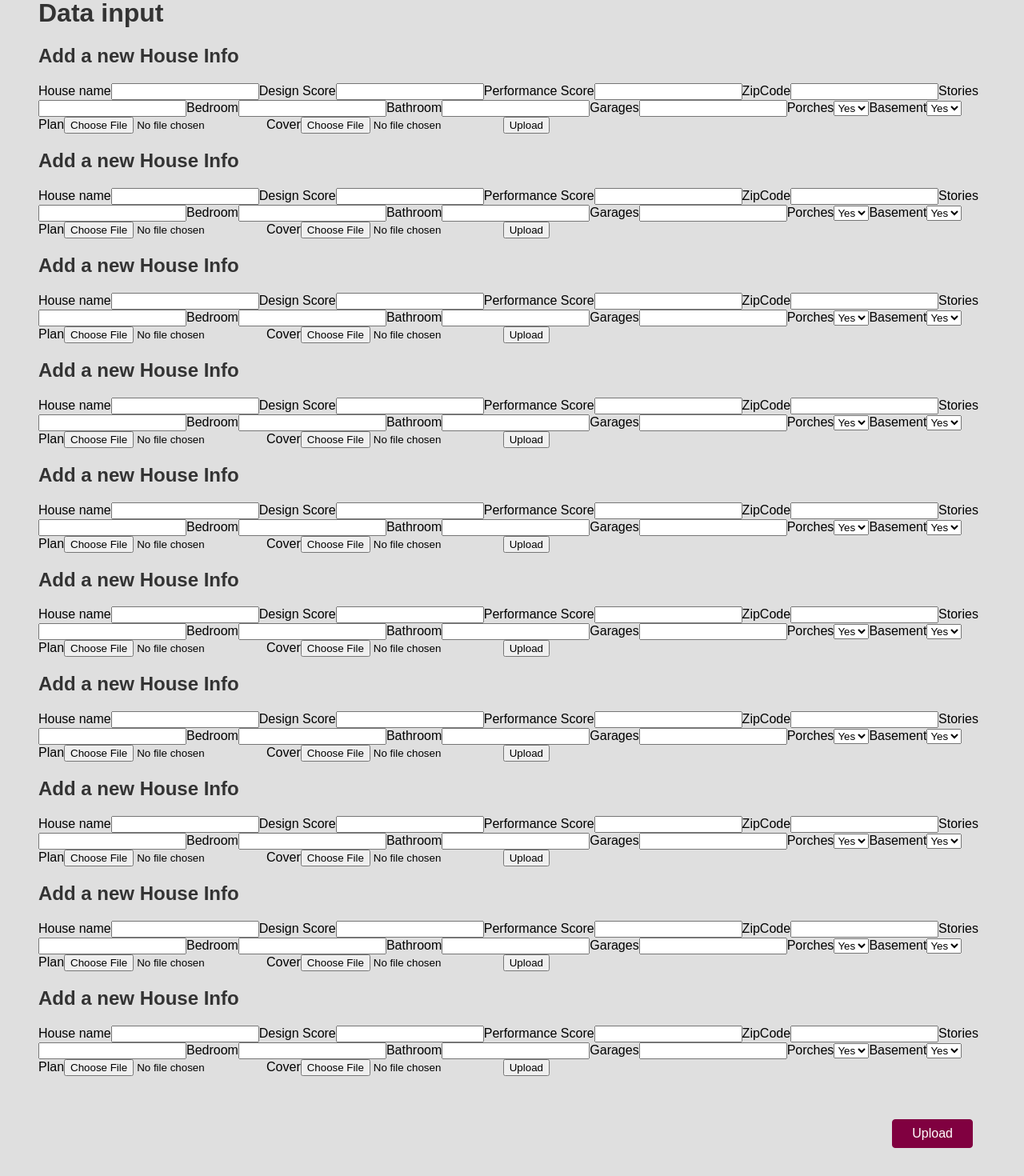
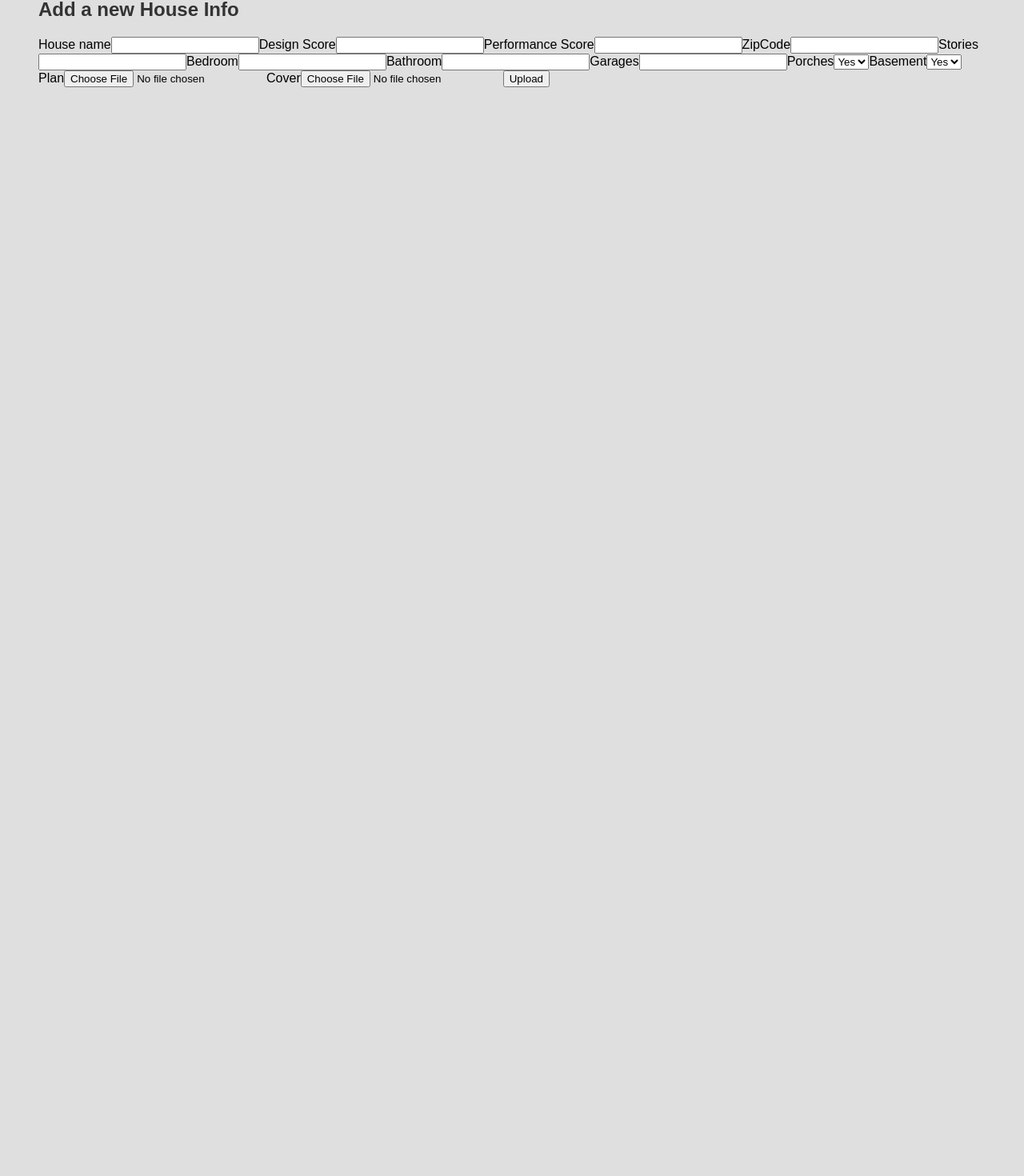
Before and after one commit to AECAI2022/React, a React (Create React App) app: page / in a window 1280 px wide. Shown: the part 50-1520 px from the top of the page at 80% size. After the commit the page ends 800 px from the top, so only its background shows below. Built offline with nearby package versions, Linux system fonts and the light colour scheme.

Commit message:
Update App.js

```diff
--- a/src/App.js
+++ b/src/App.js
@@ -3,35 +3,19 @@
 import React from 'react';
 import DataColloector from "./components/DataCollect"
 
-function upload() {
-  alert ("Data added");
-}
+
 
 function App() {
   return (
     <>
     <div>
-    <h1>Data input</h1>
-    <DataColloector text="House name"></DataColloector>
-    <DataColloector text="Design Score"></DataColloector>
-    <DataColloector text="Performace Score"></DataColloector>
-    <DataColloector text="ZipCode"></DataColloector>
-    <DataColloector text="Stories"></DataColloector>
-    <DataColloector text="Bedroom"></DataColloector>
-    <DataColloector text="Bathroom"></DataColloector>
-    <DataColloector text="Garages"></DataColloector>
-    <DataColloector text="Porches"></DataColloector>
-    <DataColloector text="Basement"></DataColloector>
-         <br></br>
-         <br></br>
-         <br></br>
-         <div className="actions">
-        <button className="btn" onClick={upload}>Upload</button>
-    </div>
+    <DataColloector></DataColloector>
     </div>
     </>
+  );
+}
 
-
+export default App;
 
     //////////////Content Modular////////////////////
     // <div>
@@ -50,7 +34,7 @@ function App() {
     //     </div>
     //   </div>
     // </div>
-  );
+
 
   //<...></...> = <.../> formatting written in Html format
   //{Java script} in Html format
@@ -59,6 +43,3 @@ function App() {
   //'br' change the line
   //<Content></Content> import from other Javascript
   //className using the background, front, color format and location information that has been set up in the index.css
-}
-
-export default App;
```
